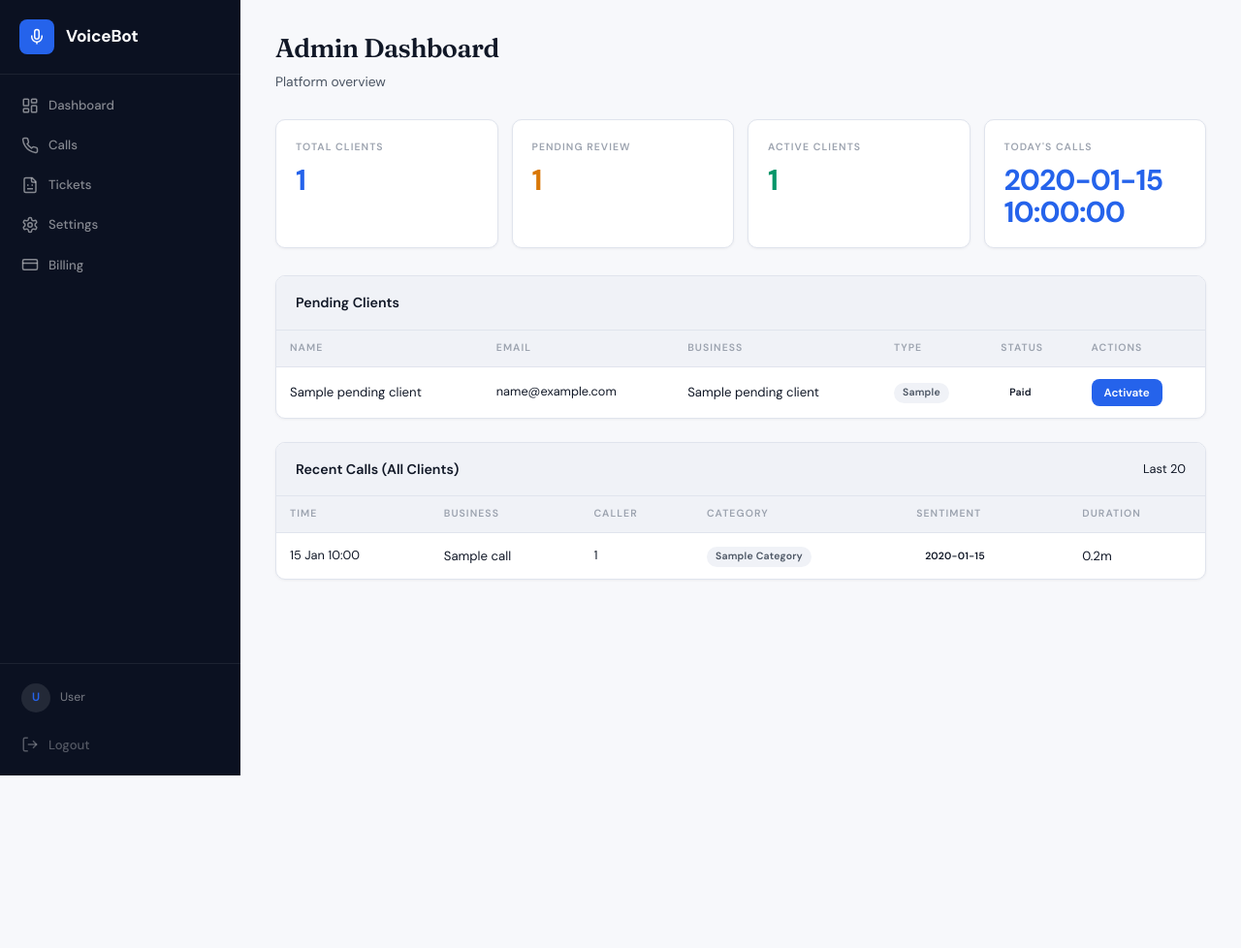
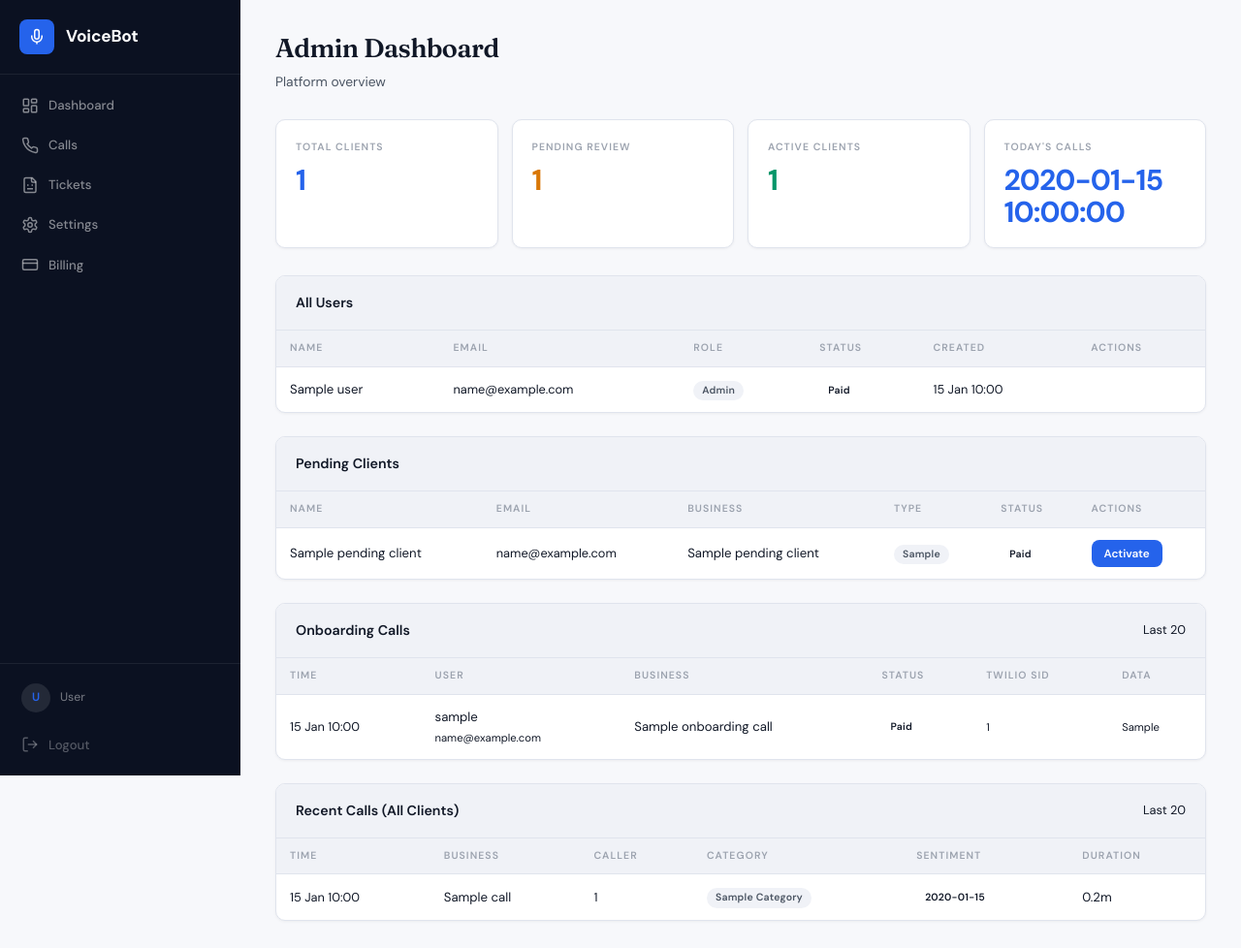
Before and after one commit to kanchang12/receptionistserviceleeds, a Flask app: template templates/admin/dashboard.html in a window 1280 px wide. Shown: the whole page at 97% size. Before the commit the page ends 800 px from the top, so only its background shows below. Run offline with Flask 3, Linux system fonts and the light colour scheme; the template is opened without the code that fills it: most values are stand-ins (such as "Sample title", 1, 10 or a date in 2020); some libraries are stand-ins or nearby versions.

Commit message:
Update dashboard.html

```diff
--- a/templates/admin/dashboard.html
+++ b/templates/admin/dashboard.html
@@ -25,6 +25,44 @@
     </div>
 </div>
 
+<!-- ALL USERS -->
+<div class="card" style="margin-bottom:24px;">
+    <div class="card-header"><h3>All Users</h3></div>
+    <div class="card-body no-pad">
+        {% if all_users %}
+        <table class="data-table">
+            <thead><tr><th>Name</th><th>Email</th><th>Role</th><th>Status</th><th>Created</th><th>Actions</th></tr></thead>
+            <tbody>
+            {% for u in all_users %}
+            <tr>
+                <td>{{ u.name }}</td>
+                <td style="font-size:0.85rem;">{{ u.email }}</td>
+                <td><span class="badge badge-neutral">{{ u.role }}</span></td>
+                <td><span class="badge badge-{{ u.status }}">{{ u.status }}</span></td>
+                <td style="font-size:0.85rem;">{{ u.created_at.strftime('%d %b %H:%M') if u.created_at else '-' }}</td>
+                <td style="display:flex;gap:6px;">
+                    {% if u.role == 'client' and u.status != 'active' %}
+                    <form method="POST" action="{{ url_for('admin_activate_client', user_id=u.id) }}">
+                        <button class="btn btn-sm btn-primary">Activate</button>
+                    </form>
+                    {% endif %}
+                    {% if u.role == 'client' and u.status == 'active' %}
+                    <form method="POST" action="{{ url_for('admin_suspend_client', user_id=u.id) }}">
+                        <button class="btn btn-sm" style="background:#ef4444;color:#fff;">Suspend</button>
+                    </form>
+                    {% endif %}
+                </td>
+            </tr>
+            {% endfor %}
+            </tbody>
+        </table>
+        {% else %}
+        <div class="empty-state"><h3>No users yet</h3></div>
+        {% endif %}
+    </div>
+</div>
+
+<!-- PENDING CLIENTS -->
 {% if pending_clients %}
 <div class="card" style="margin-bottom:24px;">
     <div class="card-header"><h3>Pending Clients</h3></div>
@@ -52,6 +90,36 @@
 </div>
 {% endif %}
 
+<!-- ONBOARDING CALLS -->
+<div class="card" style="margin-bottom:24px;">
+    <div class="card-header">
+        <h3>Onboarding Calls</h3>
+        <span style="color:var(--text-muted);font-size:0.85rem;">Last 20</span>
+    </div>
+    <div class="card-body no-pad">
+        {% if onboarding_calls %}
+        <table class="data-table">
+            <thead><tr><th>Time</th><th>User</th><th>Business</th><th>Status</th><th>Twilio SID</th><th>Data</th></tr></thead>
+            <tbody>
+            {% for oc in onboarding_calls %}
+            <tr>
+                <td style="font-size:0.85rem;white-space:nowrap;">{{ oc.created_at.strftime('%d %b %H:%M') if oc.created_at else '-' }}</td>
+                <td>{{ oc.user_name or '-' }}<br><span style="font-size:0.75rem;color:var(--text-muted);">{{ oc.user_email or '' }}</span></td>
+                <td>{{ oc.business_name or '-' }}</td>
+                <td><span class="badge badge-{{ oc.status }}">{{ oc.status }}</span></td>
+                <td style="font-family:var(--font-mono);font-size:0.75rem;">{{ oc.twilio_call_sid or '-' }}</td>
+                <td style="font-size:0.75rem;max-width:200px;overflow:hidden;text-overflow:ellipsis;">{{ oc.extracted_data or '-' }}</td>
+            </tr>
+            {% endfor %}
+            </tbody>
+        </table>
+        {% else %}
+        <div class="empty-state"><h3>No onboarding calls yet</h3></div>
+        {% endif %}
+    </div>
+</div>
+
+<!-- RECENT INCOMING CALLS -->
 <div class="card">
     <div class="card-header">
         <h3>Recent Calls (All Clients)</h3>
```
